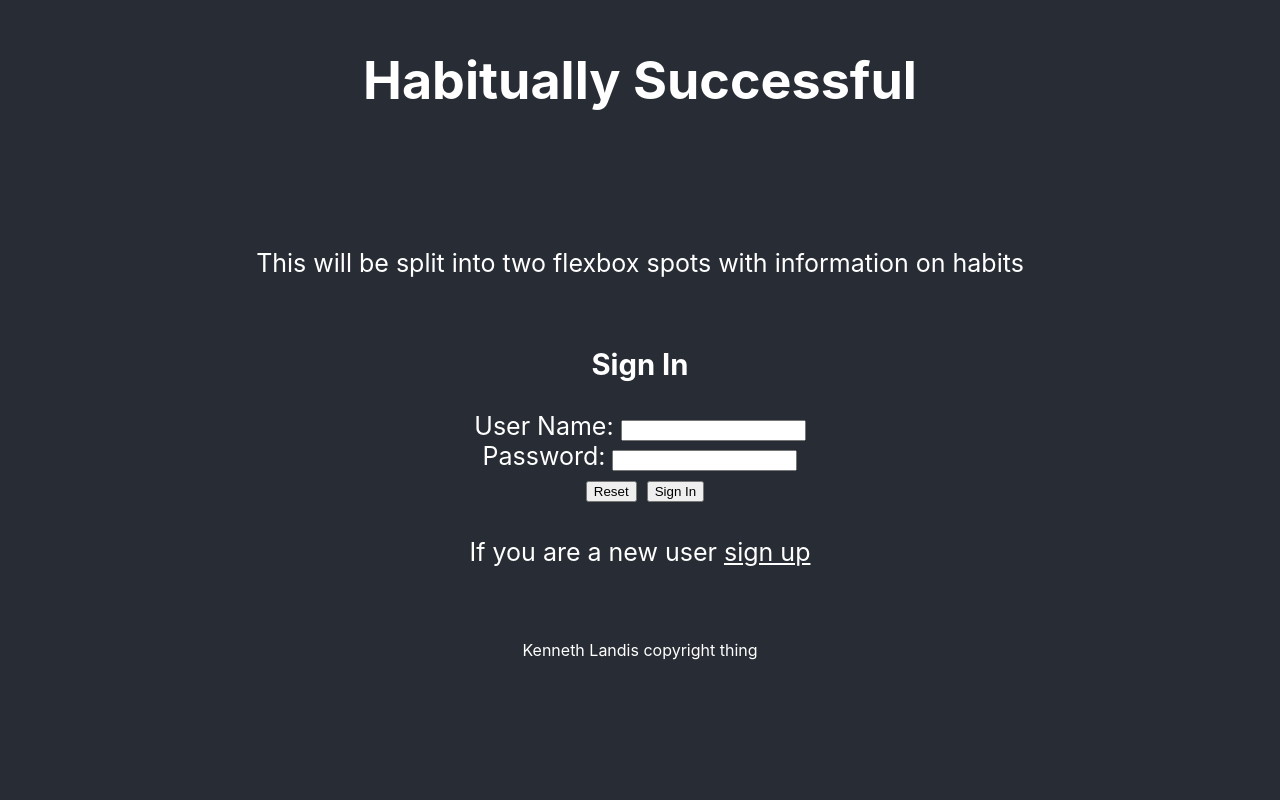
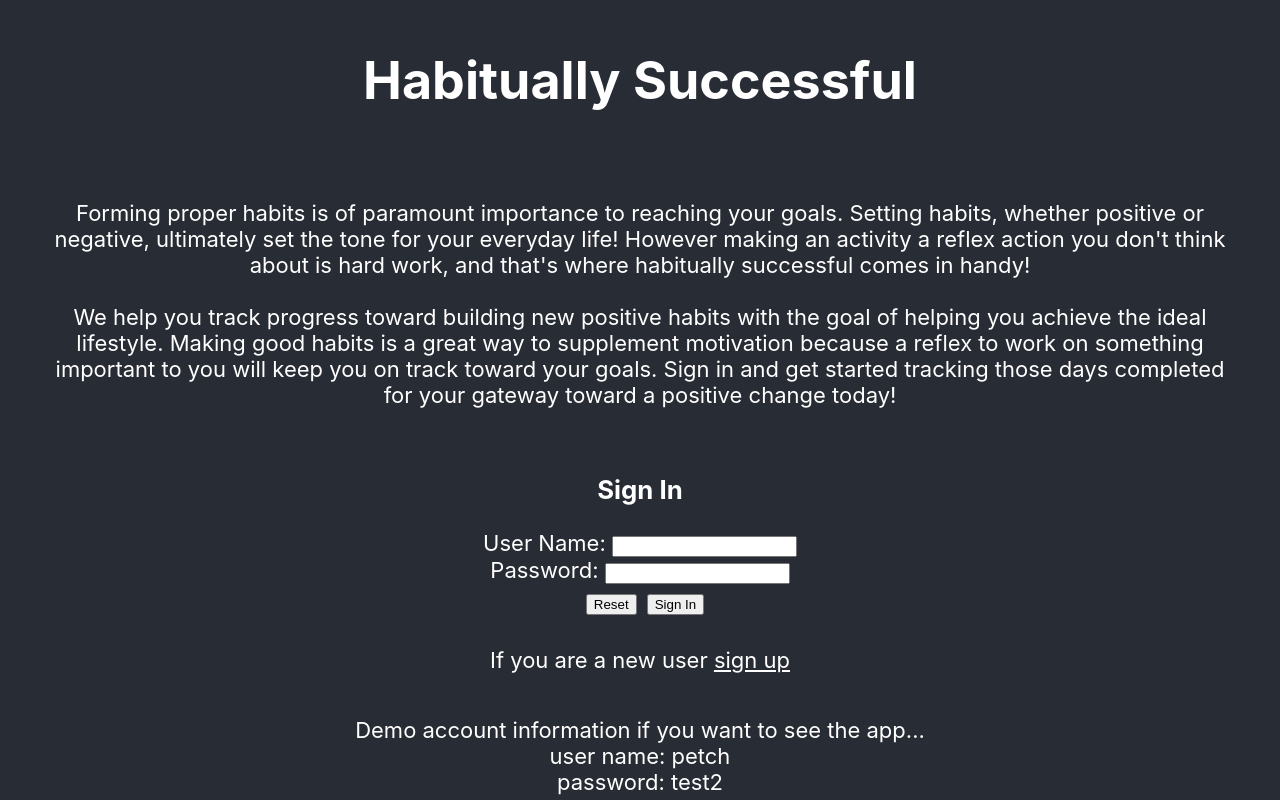
Before and after one commit to KennethLandis/habitual-app, a React (Create React App) app: page / in a window 1280 px wide. Shown: the top 800 px of the page. Built offline with nearby package versions, Linux system fonts and the light colour scheme; no server answers.

Commit message:
Updating css and setting up demo account

```diff
--- a/src/App.css
+++ b/src/App.css
@@ -23,7 +23,7 @@
   margin: 0;
   background-color: #282c34;
   color: white;
-  font-size: 25px;
+  font-size: 22px;
   display: flex;
   flex-direction: column;
   align-items: center;
@@ -38,10 +38,9 @@
 }
 
 .footer {
-  margin: 0;
-  padding: 0;
+  margin-top: 20vh;
   background-color: #282c34;
-  min-height: 20vh;
+  min-height: 5vh;
   color: white;
 }
 
--- a/src/App.js
+++ b/src/App.js
@@ -127,7 +127,7 @@ class App extends Component {
           component={AddHabit}
         />
         <footer className="footer">
-          Kenneth Landis copyright thing
+          Kenneth Landis ©
         </footer>
       </div>
       </HabitContext.Provider>
--- a/src/components/Home.js
+++ b/src/components/Home.js
@@ -5,8 +5,13 @@ class Home extends Component {
     render() {
         return (
             <main className="main">
-          <p className="content">This will be split into two flexbox spots with information on habits</p>
+          <p className="content">Forming proper habits is of paramount importance to reaching your goals.  Setting habits, whether positive or negative, ultimately set the tone for your everyday life!
+          However making an activity a reflex action you don't think about is hard work, and that's where habitually successful comes in handy!<br></br><br></br>  We help you track progress toward building new positive habits
+          with the goal of helping you achieve the ideal lifestyle.  Making good habits is a great way to supplement motivation because a reflex to work on something important to you will keep you on track toward
+          your goals.  Sign in and get started tracking those days completed for your gateway toward a positive change today!</p>
           <SignIn className="content" history = {this.props.history}></SignIn>
+
+          <p>Demo account information if you want to see the app... <br></br>user name: petch<br></br> password: test2</p>
         </main>
         )
     }
```
